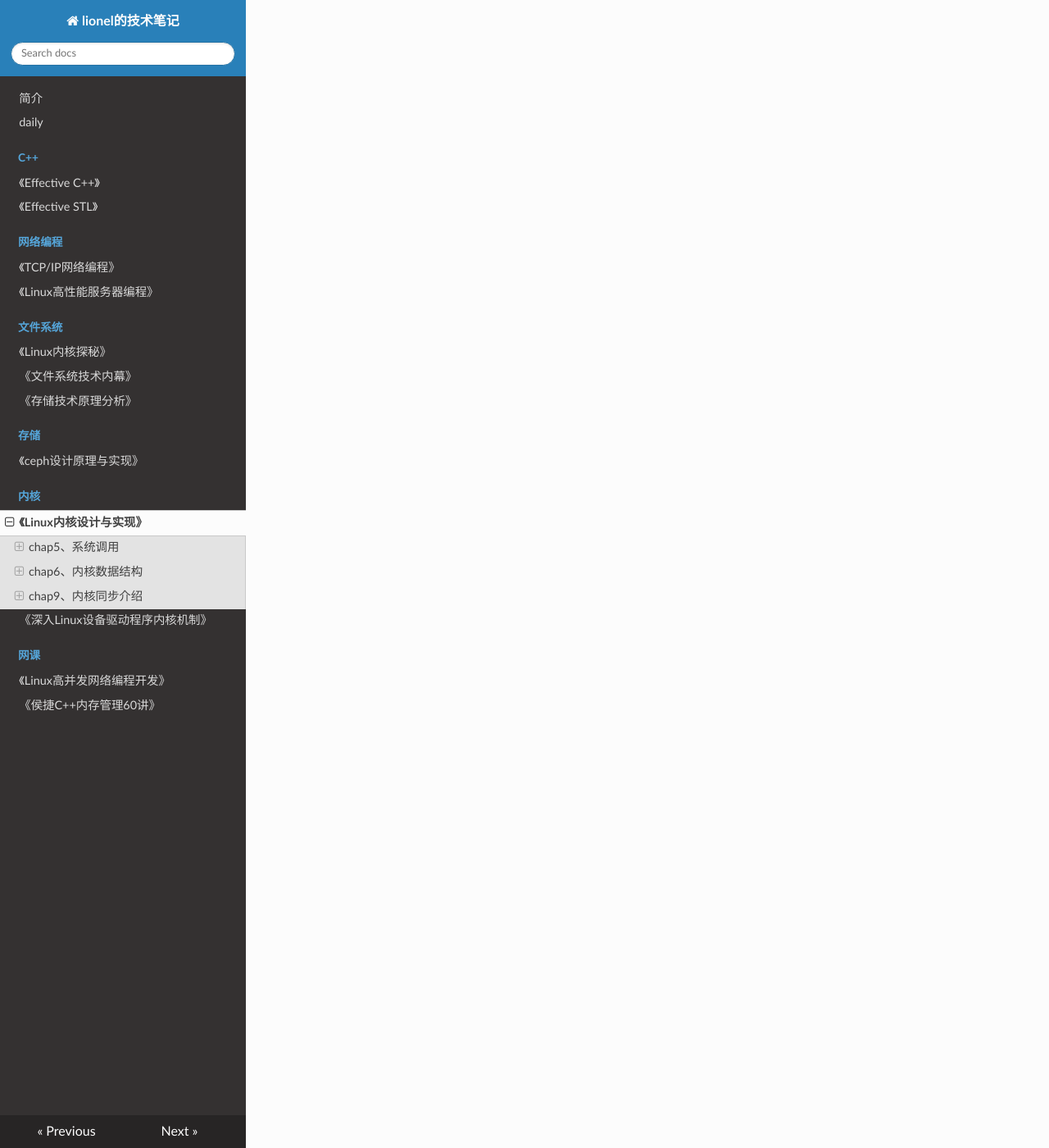
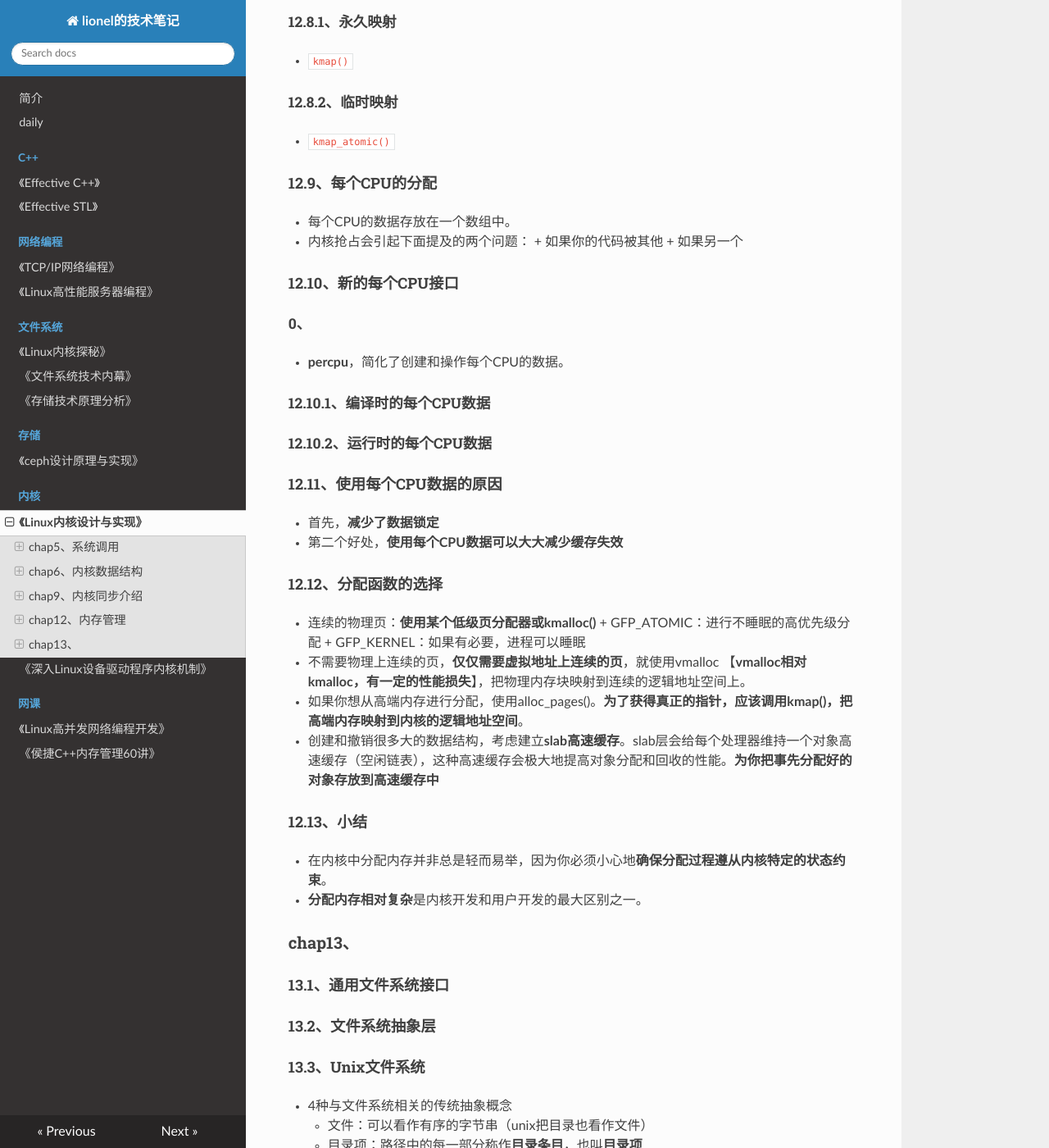
Before and after one commit to wolflion/booknotes, an MkDocs documentation site: the page built from docs/13kernel/Linux内核设计与实现.md, in a window 1280 px wide and 1400 px high, scrolled down 8045 px. Shown: the whole window at 82% size. Built offline with MkDocs 1.6.1, drawn with Linux system fonts in a browser that asks for light colours; nearby versions of some CDN libraries; some of the changed text lies outside the part shown.

Commit message:
Update Linux内核设计与实现.md
12-13章，初步

```diff
--- a/docs/13kernel/Linux内核设计与实现.md
+++ b/docs/13kernel/Linux内核设计与实现.md
@@ -163,3 +163,136 @@
 #### 9.3、死锁
 #### 9.4、争用和扩展性
 #### 9.5、小结
+
+### chap12、内存管理
+#### 12.1、页
++ **MMU**（是硬件），以页为单位进行处理。
++ 大多数32位体系结构支持4KB的页，而64位体系结构一般会支持8KB的页。
++ `struct page{};`，include/linux/mm.h
++ **page结构与物理页相关，而并非与虚拟页相关**。
+#### 12.2、区
++ **内核把页划分为不同的区（zone）**,Linux主要使用了四种区
+	+ ZONE_DMA
+	+ ZONE_DMA32
+	+ ZONE_NORMAL
+	+ ZONE_HGHEM
++ `struct zone {};`
+#### 12.3、获得页
+##### 0、
++ `alloc_pages()`
++ `page_address()`
+##### 12.3.1、获得填充为0的页
++ `get_zeroed_page()`
+##### 12.3.2、释放页
++ `free_page()`
++ **内核是完全相信自己的**
+#### 12.4、kmalloc
+##### 0、
++ **以字节为单位，确保页在物理地址上是连续的**，实现在include/linux/slab.h中
+##### 12.4.1、gfp_mask标志
++ 标志分为**3种**
++ 1、行为修饰符
++ 2、区修饰符
++ 3、类型标志
+##### 12.4.2、kfree
+#### 12.5、vmalloc
++ **分配的内存虚拟地址是连续的，而物理地址无须连续**
+#### 12.6、slab层
+##### 0、
+##### 12.6.1、slab层的设计
+##### 12.6.2、slab分配器的接口
++ `kmem_cache_create()`
+#### 12.7、在栈上的静态分配
+##### 0、
++ **32位和64位体系结构的页面大小分别是4KB和8KB，所以通常它们的内核栈的大小分别是8KB和16KB**。
+##### 12.7.1、单页内核栈
+##### 12.7.2、在栈上光明正大地工作
+#### 12.8、高端内存的映射
+##### 0、
++ **在高端内存中的页不能永久地映射到内核地址空间上**。
+##### 12.8.1、永久映射
++ `kmap()`
+##### 12.8.2、临时映射
++ `kmap_atomic()`
+#### 12.9、每个CPU的分配
++ 每个CPU的数据存放在一个数组中。
++ 内核抢占会引起下面提及的两个问题：
+	+ 如果你的代码被其他
+	+ 如果另一个
+#### 12.10、新的每个CPU接口
+##### 0、
++ **percpu**，简化了创建和操作每个CPU的数据。
+##### 12.10.1、编译时的每个CPU数据
+##### 12.10.2、运行时的每个CPU数据
+#### 12.11、使用每个CPU数据的原因
++ 首先，**减少了数据锁定**
++ 第二个好处，**使用每个CPU数据可以大大减少缓存失效**
+#### 12.12、分配函数的选择
++ 连续的物理页：**使用某个低级页分配器或kmalloc()**
+	+ GFP_ATOMIC：进行不睡眠的高优先级分配
+	+ GFP_KERNEL：如果有必要，进程可以睡眠
++ 不需要物理上连续的页，**仅仅需要虚拟地址上连续的页**，就使用vmalloc 【**vmalloc相对kmalloc，有一定的性能损失**】，把物理内存块映射到连续的逻辑地址空间上。
++ 如果你想从高端内存进行分配，使用alloc_pages()。**为了获得真正的指针，应该调用kmap()，把高端内存映射到内核的逻辑地址空间**。
++ 创建和撤销很多大的数据结构，考虑建立**slab高速缓存**。slab层会给每个处理器维持一个对象高速缓存（空闲链表），这种高速缓存会极大地提高对象分配和回收的性能。**为你把事先分配好的对象存放到高速缓存中**
+#### 12.13、小结
++ 在内核中分配内存并非总是轻而易举，因为你必须小心地**确保分配过程遵从内核特定的状态约束**。
++ **分配内存相对复杂**是内核开发和用户开发的最大区别之一。
+
+### chap13、
+
+#### 13.1、通用文件系统接口
+
+#### 13.2、文件系统抽象层
+
+#### 13.3、Unix文件系统
+
++ 4种与文件系统相关的传统抽象概念
+  + 文件：可以看作有序的字节串（unix把目录也看作文件）
+  + 目录项：路径中的每一部分称作**目录条目**，也叫**目录项**
+  + 索引节点：文件信息按照索引形式存储在单独的块中，**控制信息存储在超级块中**。
+  + 安装点（mount point）
+
+#### 13.4、VFS对象及其数据结构
+
++ VFS采用**面向对象**的设计原理，不过是用C语言实现的
++ VFS中有四个主要的对象类型：（这里对象是指**结构体**）
+  + 超级块对象：代表一个具体的已安装文件系统
+    + super_operations
+  + 索引节点对象：代表一个具体文件
+    + inode_operations
+  + 目录项对象：代表一个目录项，是路径的一个组成部分
+    + dentry_operations
+  + 文件对象：代表由进程打开的文件
+    + file_operations
++ 每个主要对象都包含一个**操作对象**，操作对象作为一个结构体指针来实现的
+
+#### 13.5、超级块对象
+
++ `struct super_block{};`这个定义在linux/fs.h
++ **创建、管理和撤销超级块对象**代码位于fs/super.c
+
+#### 13.6、超级块操作
+
++ 最重要的一个域`s_op`
+
+#### 13.7、索引节点对象
+
+#### 13.8、索引节点操作
+
+#### 13.9、目录项对象
+
+##### 13.9.1、目录项状态
+
+##### 13.9.2、目录项缓存
+
+#### 13.10、目录项操作
+
+#### 13.11、文件对象
+
+#### 13.12、文件操作
+
+#### 13.13、和文件系统相关的数据结构
+
+#### 13.14、和进程相关的数据结构
+
+#### 13.15、小结
```
